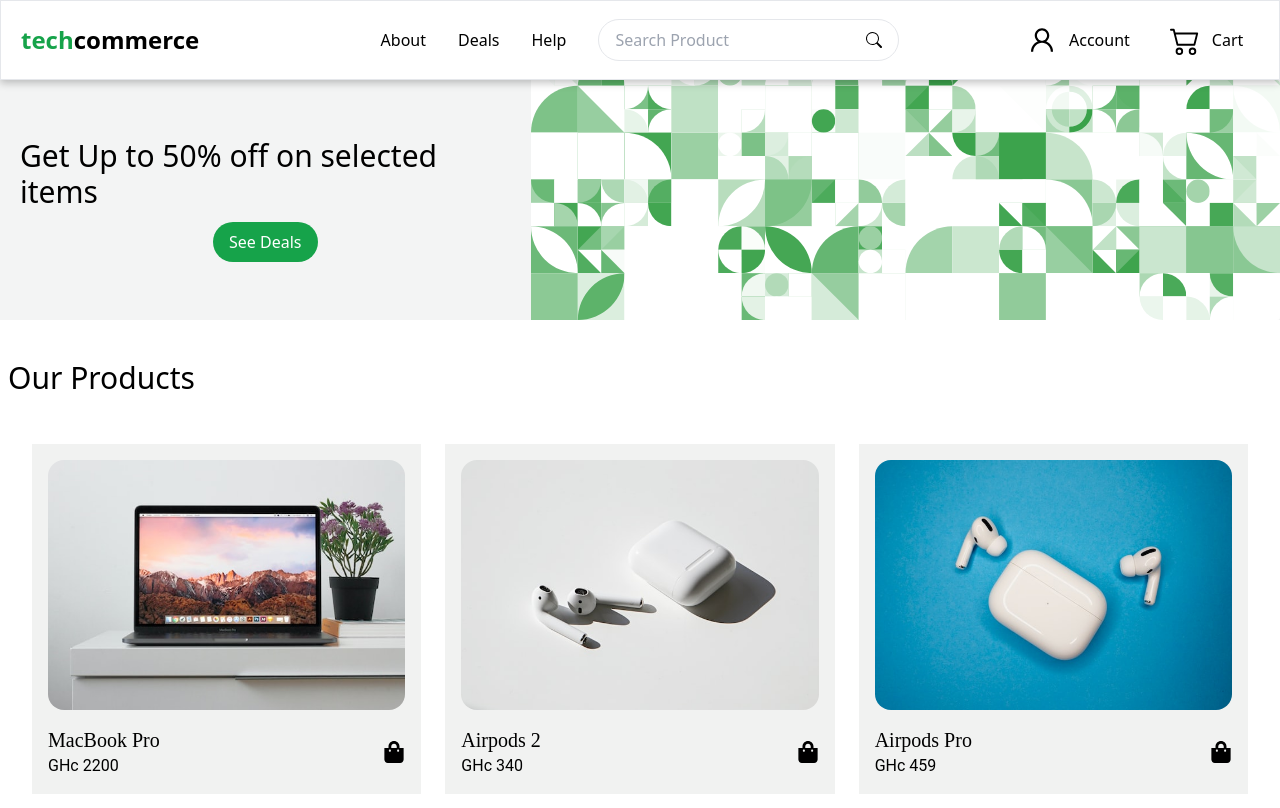
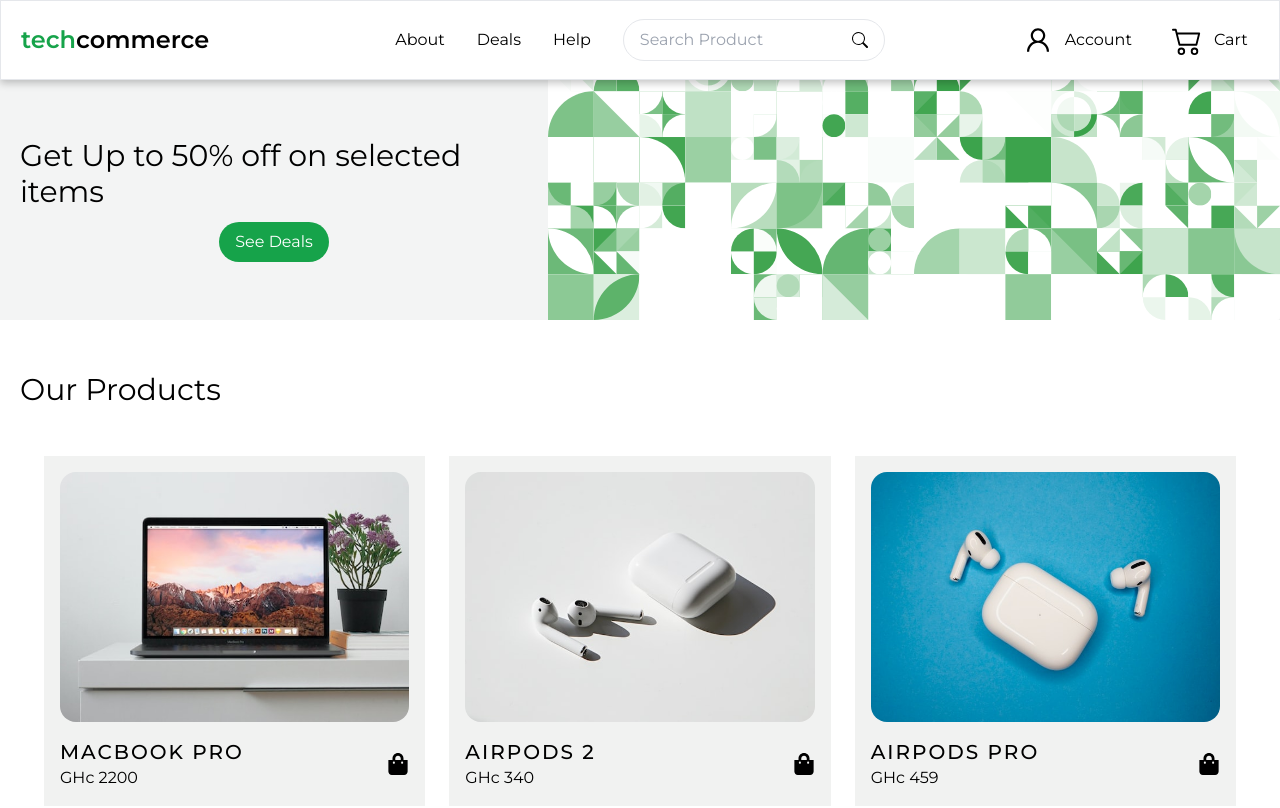
Before and after one commit to topboyasante/techcommerce-frontend, a Next.js app: page / in a window 1280 px wide. Shown: the top 808 px of the page. Built offline with nearby package versions, Linux system fonts and the light colour scheme.

Commit message:
updates.

```diff
--- a/src/components/page-sections/home/items.jsx
+++ b/src/components/page-sections/home/items.jsx
@@ -14,7 +14,7 @@
 
 
   return (
-<div className=' mt-[2em] flex flex-col gap-8 p-2' >
+<div className=' mt-[2em] flex flex-col gap-8 p-5' >
     <p className=' md:text-3xl'>Our Products</p>
 
     <div className='grid grid-cols-1 md:grid-cols-2 lg:grid-cols-3 gap-6  pt-4 px-6 py-[2em] items-center'>
--- a/src/components/reusables/ItemComponent.jsx
+++ b/src/components/reusables/ItemComponent.jsx
@@ -21,8 +21,8 @@
 
 <div className=" pt-[1em] flex justify-between">
   <div>
-          <div className=" text-xl ite font-medium font-[Oswald]">{name}</div>
-          < div className="font-[Roboto]">GHc {price}</div>
+          <div className=" text-xl ite font-medium  uppercase tracking-widest">{name}</div>
+          < div className="">GHc {price}</div>
           </div>
 
           <button onClick={addhandler}>
--- a/src/styles/globals.css
+++ b/src/styles/globals.css
@@ -1,3 +1,5 @@
+@import url('https://fonts.googleapis.com/css2?family=Montserrat:wght@200;300;400;500;600&display=swap');
+
 @tailwind base;
 @tailwind components;
 @tailwind utilities;
@@ -8,3 +10,6 @@
 .shadow{
     box-shadow: rgba(0, 0, 0, 0.24) 0px 3px 8px;
 }
+*{
+    font-family: 'Montserrat', sans-serif;
+}
```
Also changed, not shown: 1 other file (tests, documents, lock files or other folders).
